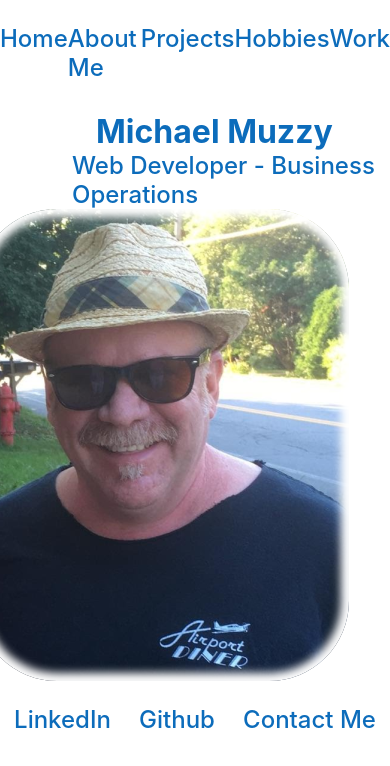
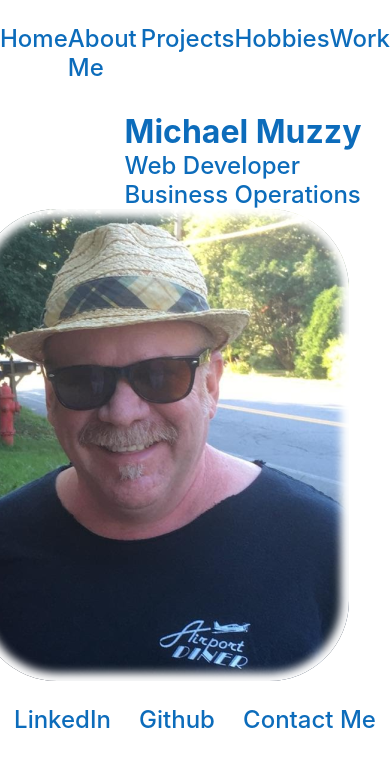
Before and after one commit to foxflyer40/Michael-Muzzy-portfolio, a React (Create React App) app in the folder client/: page / in a window 390 px wide. Shown: the top 766 px of the page. Built offline with nearby package versions, Linux system fonts and the light colour scheme.

Commit message:
continue media queries home page

```diff
--- a/client/src/App.css
+++ b/client/src/App.css
@@ -50,7 +50,7 @@ html, body {
    color: rgb(12, 108, 187);
 }
 
-@media screen and (max-width: 600px) {
+@media screen and (max-width: 750px) {
    #homePage {
       flex-direction: column-reverse;
    }
@@ -65,6 +65,12 @@ html, body {
    margin-right: 4em;
 }
 
+@media screen and (max-width: 750px) {
+   .image-blurred-edge {
+      align-content: center;
+   }
+}
+
 #homeName {
    margin-left: 3em;
    font-size: 2em;
@@ -72,7 +78,7 @@ html, body {
 }
 
 #homePageQuote {
-   margin-left: 3em;
+   margin-left: 4em;
    font-size: 1.5em;
    font-weight: 500;
 }
--- a/client/src/Home.js
+++ b/client/src/Home.js
@@ -21,7 +21,9 @@ class Home extends React.Component {
             <div>
                <div id="homeName">Michael Muzzy</div>
                <div id='homePageQuote'>
-                  Web Developer - Business Operations
+                  Web Developer
+                  <br/>
+                  Business Operations
             </div>
             </div>
 
```
